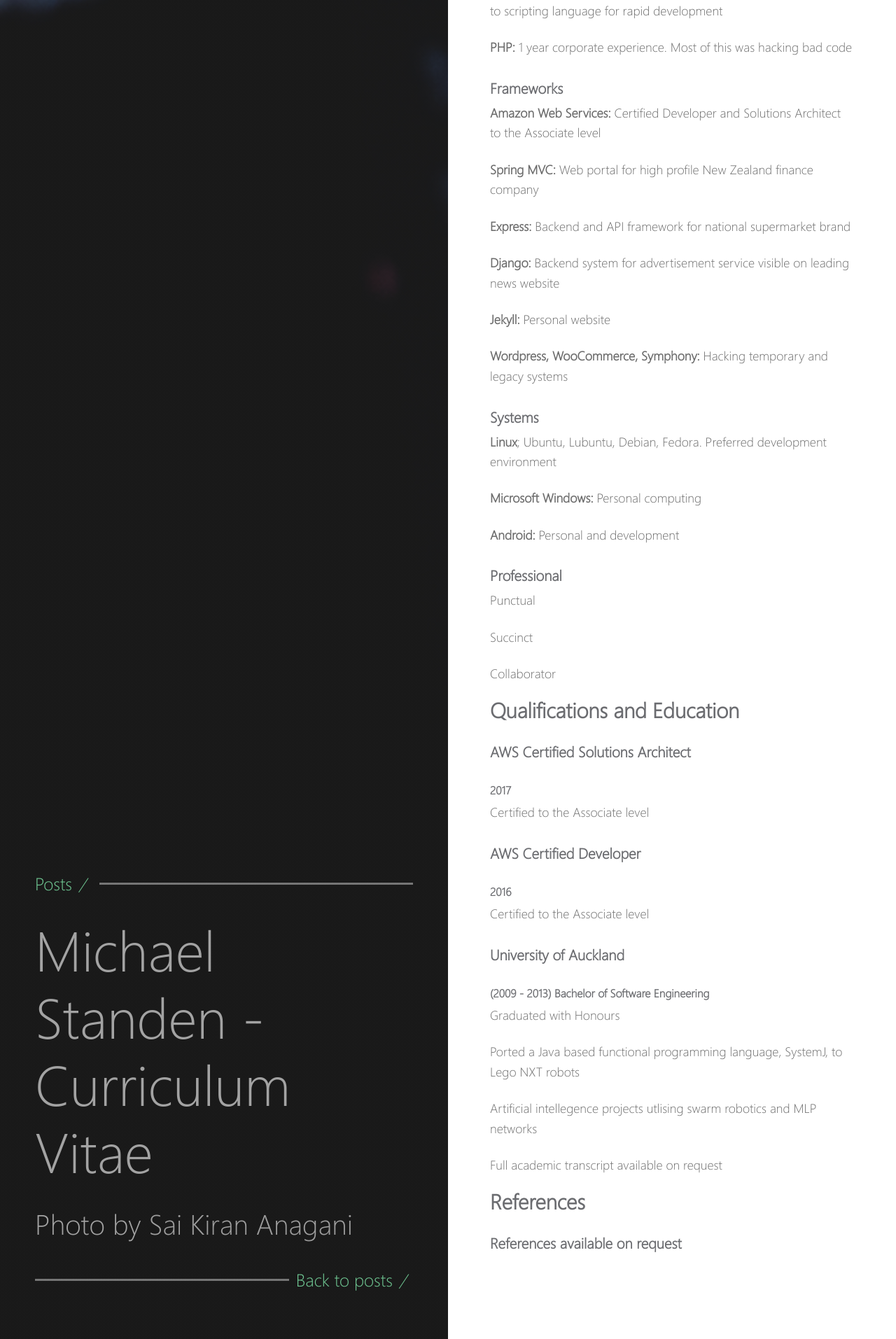
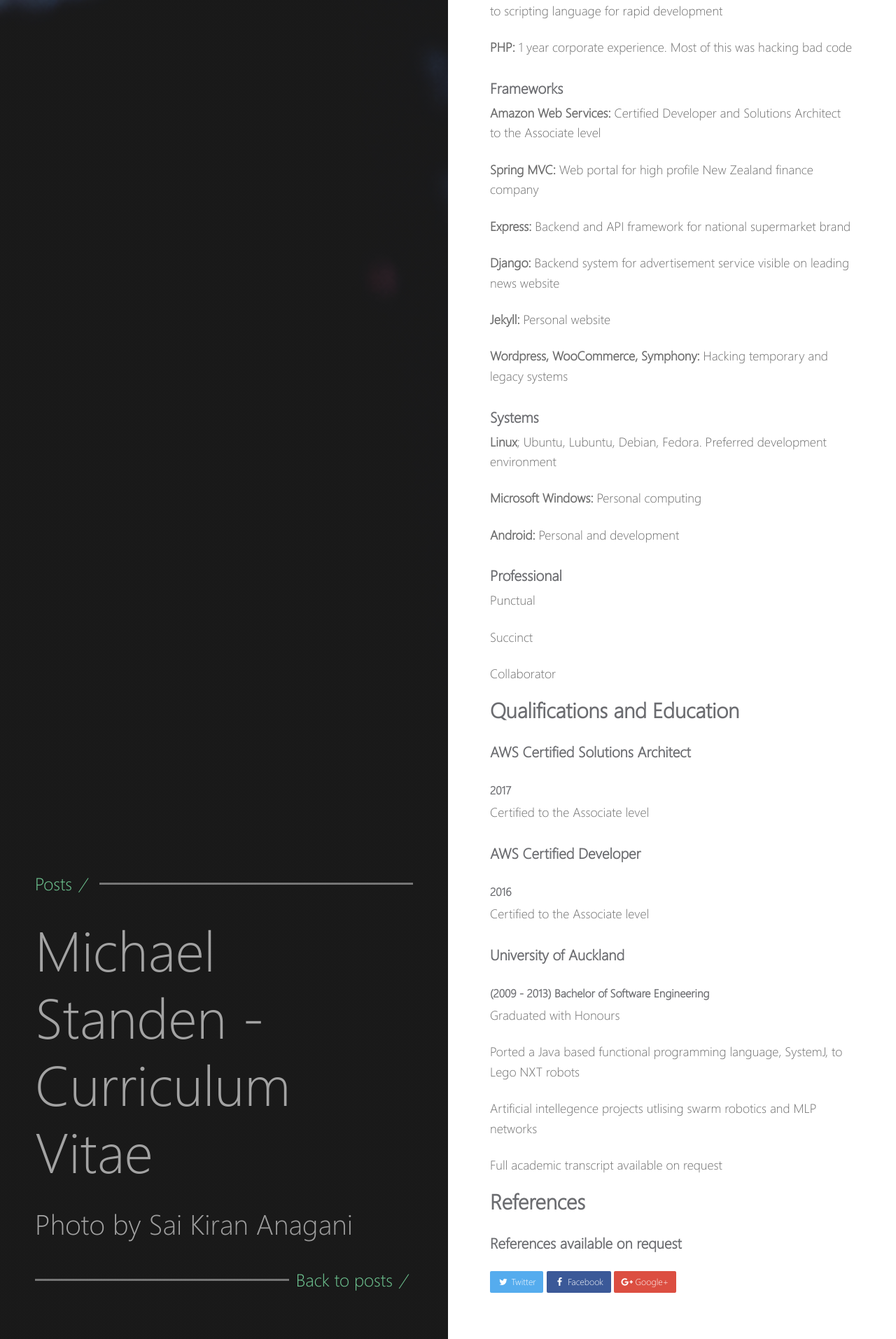
Before and after one commit to ScreamingHawk/ScreamingHawk.github.io, a Jekyll site: the page built from _pages/cv.md, in a window 1280 px wide. Shown: the part 2026-3939 px from the top of the page at 70% size. Built offline with Jekyll 4.4.1, drawn with Linux system fonts in a browser that asks for light colours; part of the change alters nothing that is shown.

```diff
--- a/_pages/cv.md
+++ b/_pages/cv.md
@@ -6,6 +6,7 @@ permalink: /cv.html
 image: "images/sai-kiran-anagani-61187.jpg"
 imageattribution: "Sai Kiran Anagani"
 imageattributionlink: https://unsplash.com/@iamkiran
+block_share_bottom: true
 ---
 
 {% assign cv = site.data.cv %}
```
